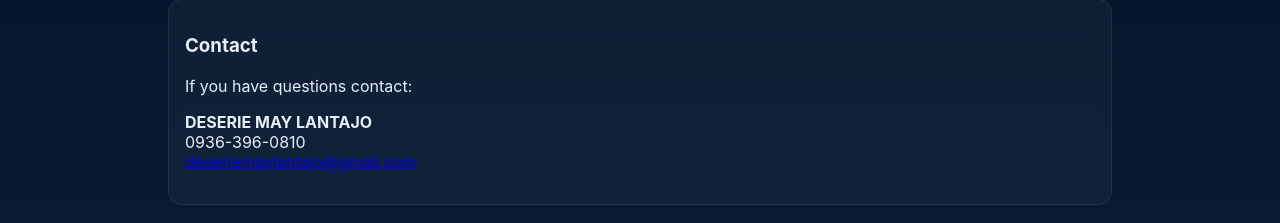
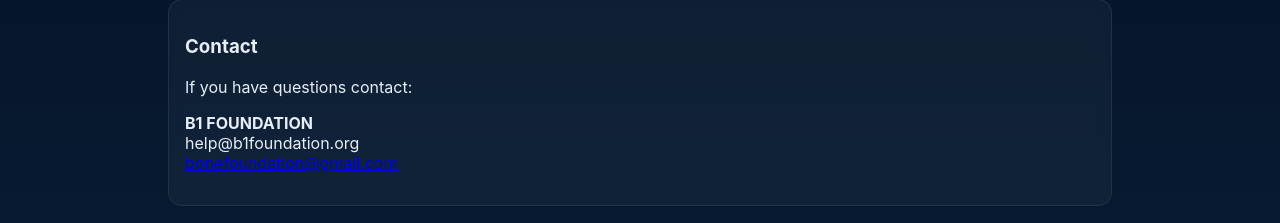
Before and after one commit to b1loan/B1Foundation, a plain HTML site: page index.html in a window 1280 px wide. Shown: the part 1079-1302 px from the top of the page. Drawn offline with Linux system fonts and the light colour scheme.

Commit message:
Update index.html

```diff
--- a/index.html
+++ b/index.html
@@ -73,9 +73,9 @@
     <section id="contact" class="glass panel">
       <h3>Contact</h3>
       <p>If you have questions contact:</p>
-      <p><strong>DESERIE MAY LANTAJO</strong><br/>
-      0936-396-0810<br/>
-      <a href="mailto:deseriemaylantajo@gmail.com">deseriemaylantajo@gmail.com</a></p>
+      <p><strong> B1 FOUNDATION </strong></strong><br/>
+      help@b1foundation.org<br/>
+      <a href="mailto: b1Foundation@gmail.com"> bonefoundation@gmail.com</a></p>
     </section>
   </main>
 
```
